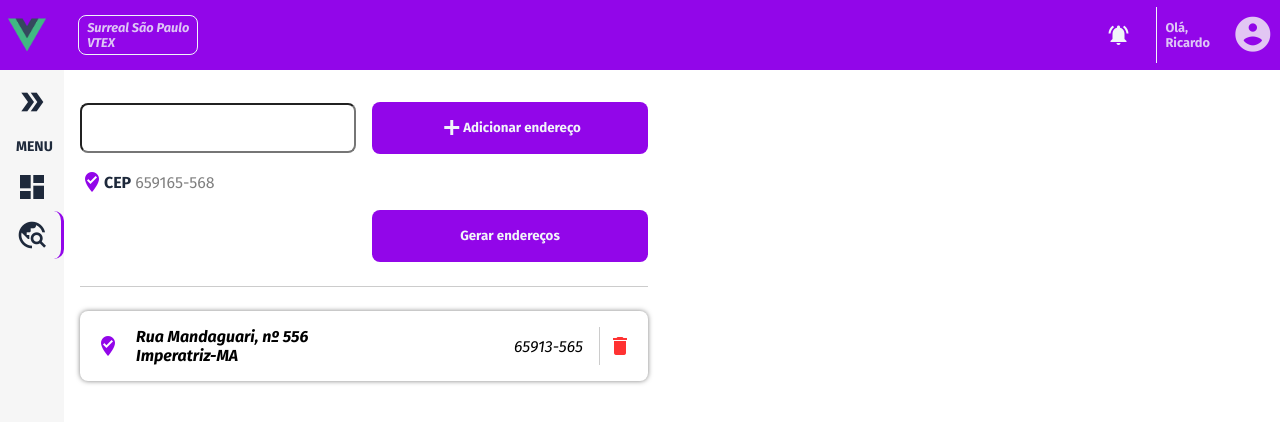
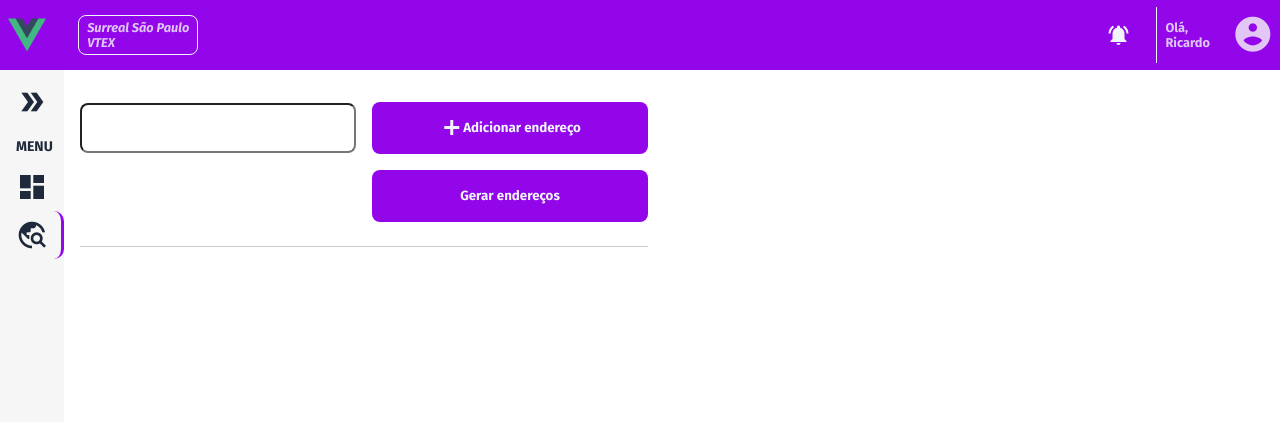
Before and after one commit to r-santtos/Teste-Desenvolvedor-frontend, a Vue app: page /search in a window 1280 px wide. Shown: the top 422 px of the page. Built offline with nearby package versions, Linux system fonts and the light colour scheme.

Commit message:
finish functions

```diff
--- a/src/views/SearchView.vue
+++ b/src/views/SearchView.vue
@@ -2,24 +2,27 @@
   <div class="search">
     <!-- ADD ADDRESS -->
     <div class="container add-address">
-      <form class="container">
-        <input type="search" name="search" id="search" />
-        <button type="submit">
+      <div id="form" class="container">
+        <input type="search" name="search" id="search" v-model="zipCode" />
+        <button type="submit" v-on:click="pushZipCode(zipCode)">
           <span class="material-icons">add</span>
           <span>Adicionar endereço</span>
         </button>
-      </form>
+      </div>
 
-      <div class="container-row list-zip-code">
+      <div
+        class="container-row list-zip-code"
+        v-for="(zipCodeList, index) in zipCodeList" :key="index"
+      >
         <span class="container">
           <span class="material-icons icon">where_to_vote</span>
         </span>
         <span class="container zip-code">cep</span>
-        <span class="container" style="color:gray">659165-568</span>
+        <span class="container" style="color:gray">{{zipCodeList}}</span>
       </div>
 
       <div class="container address-generator">
-        <button>
+        <button v-on:click="getZipCode(zipCode)">
           <span>Gerar endereços</span>
         </button>
       </div>
@@ -29,7 +32,10 @@
 
     <!-- ADDRESS LIST -->
     <div class="container box-list">
-      <div class="container-row address-list">
+      <div
+        class="container-row address-list"
+        v-for="(responseZipCode, index) in responseZipCode" :key="index"
+      >
         <span class="container icons">
           <span class="material-icons">where_to_vote</span>
         </span>
@@ -37,13 +43,16 @@
         <!-- CONTAINER ADDRESS -->
         <address class="container-row">
           <div class="container address">
-            <span>Rua Mandaguari, nº 556</span>
-            <span>Imperatriz-MA</span>
+            <span>{{responseZipCode.logradouro}}</span>
+            <span>{{responseZipCode.localidade}}-{{responseZipCode.uf}}</span>
           </div>
-          <span class="zip-code">65913-565</span>
+          <span class="zip-code">{{responseZipCode.cep}}</span>
         </address>
 
-        <button class="container icons">
+        <button
+          class="container icons"
+          v-on:click="deleteZipCode(responseZipCode.index)"
+        >
           <span class="material-icons delete">delete</span>
         </button>
       </div>
@@ -56,6 +65,34 @@
 
   export default defineComponent({
     name: 'SearchView',
+    data() {
+      return {
+        zipCode: '',
+        zipCodeList: [],
+        responseZipCode: [],
+      };
+    },
+    methods : {
+      pushZipCode(zipCode: never) {
+        this.zipCodeList.push(zipCode);
+      },
+
+      getZipCode(zipCodeList: never) {
+        this.responseZipCode = [];
+        this.zipCodeList.forEach(zipCodeList => {
+          fetch(`https://viacep.com.br/ws/${zipCodeList}/json/`)
+            .then(response => response.json())
+            .then(response => {
+              this.responseZipCode.push(response);
+            });
+        });
+      },
+
+      deleteZipCode(index: never) {
+        this.zipCodeList.splice(index, 1);
+        this.responseZipCode.splice(index, 1);
+      },
+    },
   });
 </script>
 
@@ -72,7 +109,7 @@
     .add-address {
       width: 100%;
 
-      form {
+      #form {
         width: 100%;
 
         input {
```
